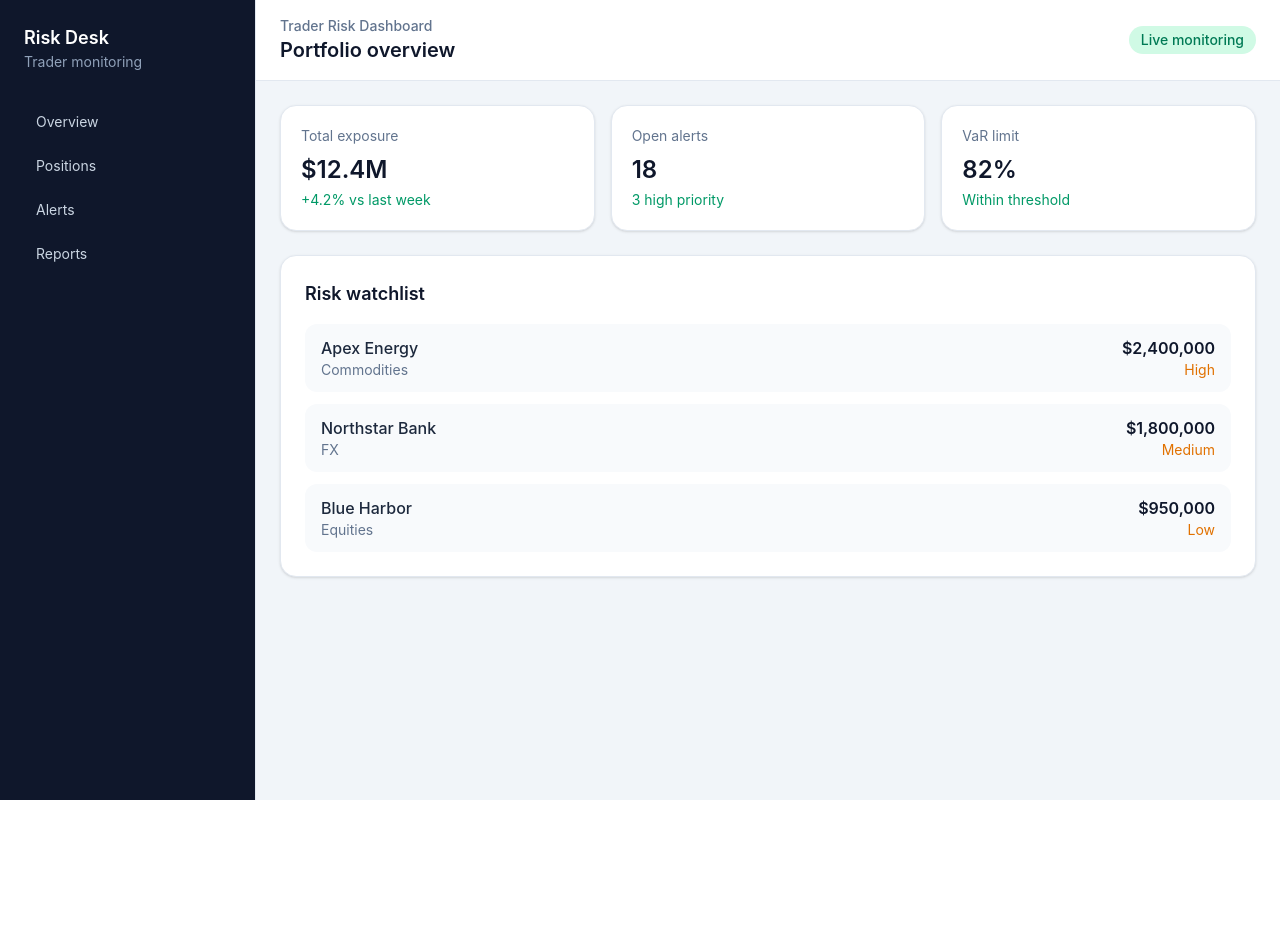
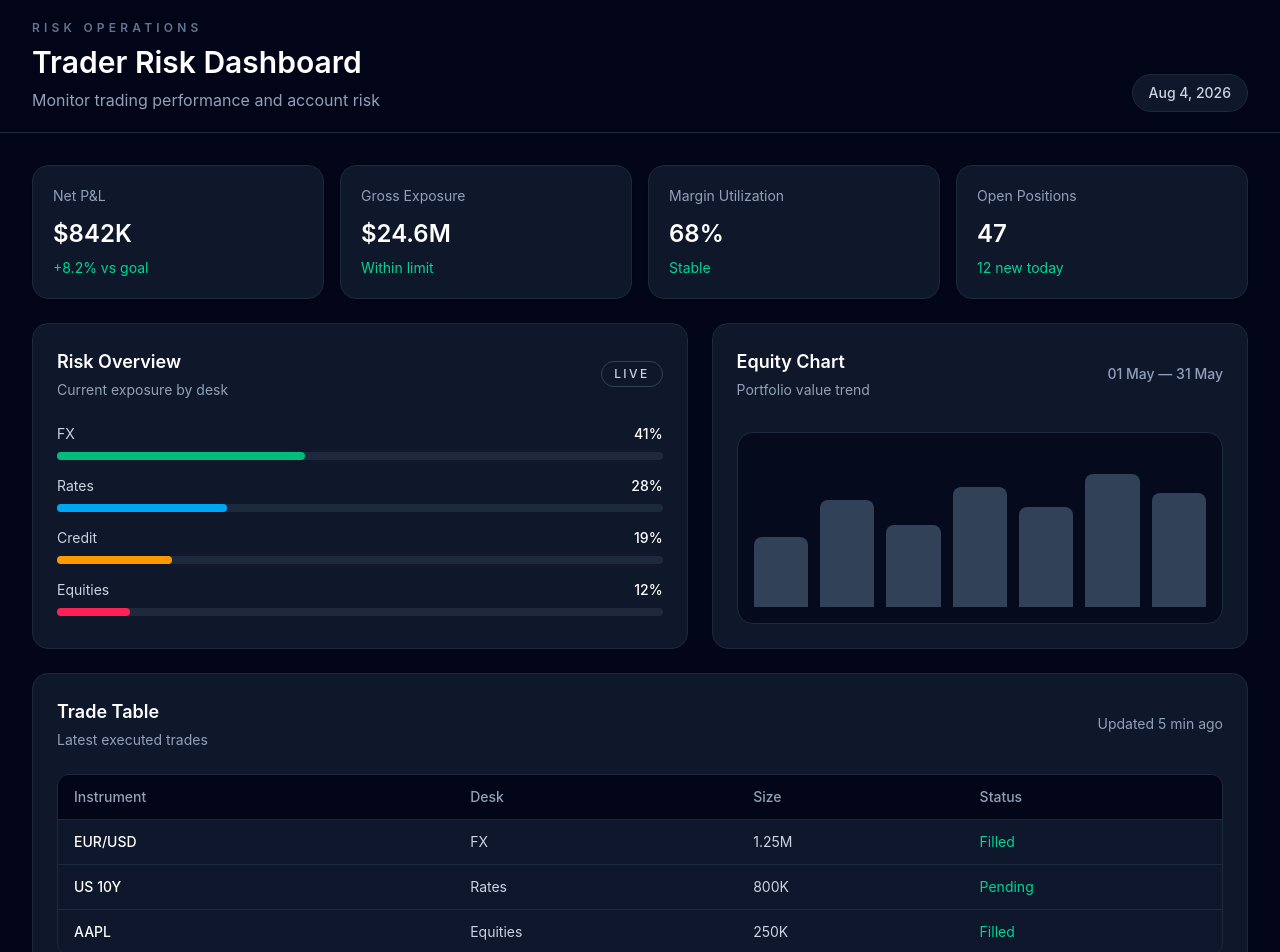
Before and after one commit to Raj9229/trader-risk-dashbord, a React (Vite) app: page / in a window 1280 px wide. Shown: the top 952 px of the page. Before the commit the page ends 800 px from the top, so only its background shows below. Built offline with nearby package versions, Linux system fonts and the light colour scheme.

Commit message:
dashbord creation

```diff
--- a/src/App.jsx
+++ b/src/App.jsx
@@ -1,4 +1,4 @@
-import DashboardPage from './pages/DashboardPage';
+import DashboardPage from './pages/Dashboard';
 
 function App() {
   return <DashboardPage />;
--- /dev/null
+++ b/src/components/Dashboard.jsx
@@ -0,0 +1,110 @@
+const statCards = [
+  { label: 'Net P&L', value: '$842K', change: '+8.2% vs goal' },
+  { label: 'Gross Exposure', value: '$24.6M', change: 'Within limit' },
+  { label: 'Margin Utilization', value: '68%', change: 'Stable' },
+  { label: 'Open Positions', value: '47', change: '12 new today' },
+];
+
+function StatCard({ label, value, change }) {
+  return (
+    <div className="rounded-2xl border border-slate-800 bg-slate-900 p-5 shadow-sm">
+      <p className="text-sm text-slate-400">{label}</p>
+      <p className="mt-3 text-2xl font-semibold text-white">{value}</p>
+      <p className="mt-2 text-sm text-emerald-400">{change}</p>
+    </div>
+  );
+}
+
+function Dashboard() {
+  return (
+    <main className="mx-auto flex max-w-7xl flex-col gap-6 px-4 py-6 sm:px-6 lg:px-8 lg:py-8">
+      <section className="grid gap-4 md:grid-cols-2 xl:grid-cols-4">
+        {statCards.map((card) => (
+          <StatCard key={card.label} {...card} />
+        ))}
+      </section>
+
+      <section className="grid gap-6 lg:grid-cols-[1.1fr_0.9fr]">
+        <div className="rounded-2xl border border-slate-800 bg-slate-900 p-6">
+          <div className="flex items-center justify-between">
+            <div>
+              <h2 className="text-lg font-semibold text-white">Risk Overview</h2>
+              <p className="mt-1 text-sm text-slate-400">Current exposure by desk</p>
+            </div>
+            <span className="rounded-full border border-slate-700 px-3 py-1 text-xs font-medium uppercase tracking-[0.2em] text-slate-300">
+              Live
+            </span>
+          </div>
+
+          <div className="mt-6 space-y-4">
+            {[
+              { name: 'FX', value: '41%', tone: 'bg-emerald-500' },
+              { name: 'Rates', value: '28%', tone: 'bg-sky-500' },
+              { name: 'Credit', value: '19%', tone: 'bg-amber-500' },
+              { name: 'Equities', value: '12%', tone: 'bg-rose-500' },
+            ].map((item) => (
+              <div key={item.name}>
+                <div className="mb-2 flex items-center justify-between text-sm">
+                  <span className="text-slate-300">{item.name}</span>
+                  <span className="font-medium text-white">{item.value}</span>
+                </div>
+                <div className="h-2 rounded-full bg-slate-800">
+                  <div className={`h-2 rounded-full ${item.tone}`} style={{ width: item.value }} />
+                </div>
+              </div>
+            ))}
+          </div>
+        </div>
+
+        <div className="rounded-2xl border border-slate-800 bg-slate-900 p-6">
+          <div className="flex items-center justify-between">
+            <div>
+              <h2 className="text-lg font-semibold text-white">Equity Chart</h2>
+              <p className="mt-1 text-sm text-slate-400">Portfolio value trend</p>
+            </div>
+            <span className="text-sm font-medium text-slate-400">01 May — 31 May</span>
+          </div>
+
+          <div className="mt-8 flex h-48 items-end justify-between gap-3 rounded-2xl border border-slate-800 bg-slate-950/70 p-4">
+            {[44, 68, 52, 76, 63, 84, 72].map((height, index) => (
+              <div key={index} className="flex-1 rounded-t-lg bg-slate-700" style={{ height: `${height}%` }} />
+            ))}
+          </div>
+        </div>
+      </section>
+
+      <section className="rounded-2xl border border-slate-800 bg-slate-900 p-6">
+        <div className="flex items-center justify-between">
+          <div>
+            <h2 className="text-lg font-semibold text-white">Trade Table</h2>
+            <p className="mt-1 text-sm text-slate-400">Latest executed trades</p>
+          </div>
+          <span className="text-sm text-slate-400">Updated 5 min ago</span>
+        </div>
+
+        <div className="mt-6 overflow-hidden rounded-xl border border-slate-800">
+          <div className="grid grid-cols-[1.4fr_1fr_0.8fr_0.8fr] bg-slate-950 px-4 py-3 text-sm font-medium text-slate-400">
+            <span>Instrument</span>
+            <span>Desk</span>
+            <span>Size</span>
+            <span>Status</span>
+          </div>
+          {[
+            ['EUR/USD', 'FX', '1.25M', 'Filled'],
+            ['US 10Y', 'Rates', '800K', 'Pending'],
+            ['AAPL', 'Equities', '250K', 'Filled'],
+          ].map(([instrument, desk, size, status]) => (
+            <div key={instrument} className="grid grid-cols-[1.4fr_1fr_0.8fr_0.8fr] border-t border-slate-800 bg-slate-900/70 px-4 py-3 text-sm text-slate-300">
+              <span className="font-medium text-white">{instrument}</span>
+              <span>{desk}</span>
+              <span>{size}</span>
+              <span className="text-emerald-400">{status}</span>
+            </div>
+          ))}
+        </div>
+      </section>
+    </main>
+  );
+}
+
+export default Dashboard;
--- /dev/null
+++ b/src/components/Header.jsx
@@ -0,0 +1,31 @@
+function Header() {
+  const today = new Date().toLocaleDateString('en-US', {
+    month: 'short',
+    day: 'numeric',
+    year: 'numeric',
+  });
+
+  return (
+    <header className="border-b border-slate-800 bg-slate-950/95 px-4 py-5 sm:px-6 lg:px-8">
+      <div className="mx-auto flex max-w-7xl flex-col gap-4 md:flex-row md:items-end md:justify-between">
+        <div>
+          <p className="text-xs font-semibold uppercase tracking-[0.35em] text-slate-500">
+            Risk Operations
+          </p>
+          <h1 className="mt-2 text-2xl font-semibold text-white sm:text-3xl">
+            Trader Risk Dashboard
+          </h1>
+          <p className="mt-2 text-sm text-slate-400 sm:text-base">
+            Monitor trading performance and account risk
+          </p>
+        </div>
+
+        <div className="rounded-full border border-slate-800 bg-slate-900 px-4 py-2 text-sm font-medium text-slate-300">
+          {today}
+        </div>
+      </div>
+    </header>
+  );
+}
+
+export default Header;
--- a/src/index.css
+++ b/src/index.css
@@ -1 +1,16 @@
 @import "tailwindcss";
+
+:root {
+  color-scheme: dark;
+  font-family: Inter, ui-sans-serif, system-ui, -apple-system, BlinkMacSystemFont, "Segoe UI", sans-serif;
+}
+
+body {
+  margin: 0;
+  min-width: 320px;
+  background-color: #020617;
+}
+
+* {
+  box-sizing: border-box;
+}
--- /dev/null
+++ b/src/pages/Dashboard.jsx
@@ -0,0 +1,13 @@
+import Header from '../components/Header';
+import DashboardView from '../components/Dashboard';
+
+function DashboardPage() {
+  return (
+    <div className="min-h-screen bg-slate-950 text-slate-100">
+      <Header />
+      <DashboardView />
+    </div>
+  );
+}
+
+export default DashboardPage;
```
